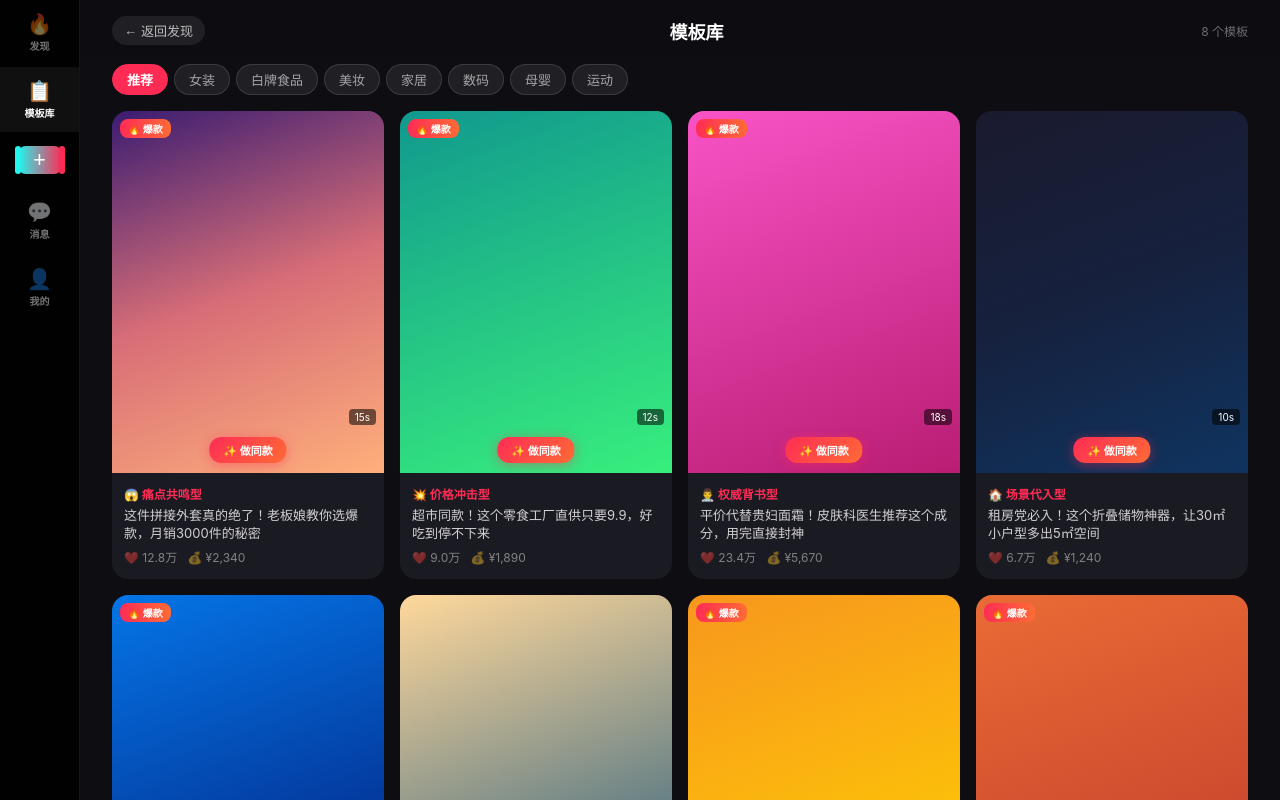
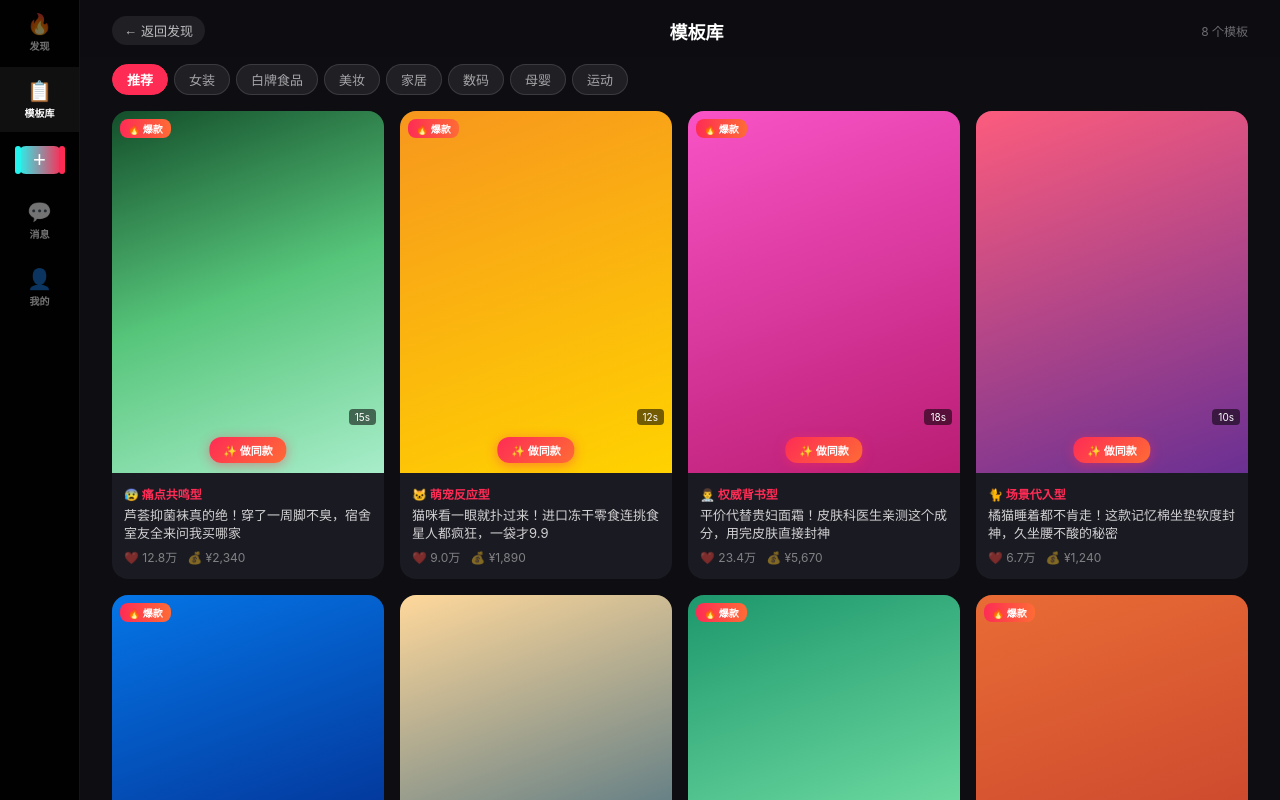
Before and after one commit to ZHITONGXUE2877/JH3S-frontend, a Vue app: page /#/template in a window 1280 px wide. Built offline with nearby package versions, Linux system fonts and the light colour scheme; no server answers.

Commit message:
Fix: all 8 video entries now content-consistent with actual video footage

```diff
--- a/src/stores/videoStore.js
+++ b/src/stores/videoStore.js
@@ -2,145 +2,160 @@ import { defineStore } from 'pinia'
 import { ref, computed } from 'vue'
 
 export const CATEGORIES = [
-  { id: 'all', label: '推荐' },
+  { id: 'all',      label: '推荐' },
   { id: 'clothing', label: '女装' },
-  { id: 'food', label: '白牌食品' },
-  { id: 'beauty', label: '美妆' },
-  { id: 'home', label: '家居' },
-  { id: 'digital', label: '数码' },
-  { id: 'baby', label: '母婴' },
-  { id: 'sport', label: '运动' },
+  { id: 'food',     label: '白牌食品' },
+  { id: 'beauty',   label: '美妆' },
+  { id: 'home',     label: '家居' },
+  { id: 'digital',  label: '数码' },
+  { id: 'baby',     label: '母婴' },
+  { id: 'sport',    label: '运动' },
 ]
 
-// 视频文件说明：
-//   file1772678460526.mp4  → 通用/服装/运动感
-//   building_fx.mp4        → 紫色瀑布楼，美妆品牌感（Puco）
-//   cat_cry.mp4            → 猫咪萌系，适合食品/母婴/可爱品类
+// 视频文件对应真实内容（文字信息必须与视频画面一致）：
+//   file1772678460526.mp4  → 绿色+紫色芦荟纤维袜，自然旋涡背景
+//   building_fx.mp4        → 紫色霓虹城市夜景，品牌感（适合美妆/数码/时尚）
+//   cat_cry.mp4            → 萌系橘猫，适合宠物/家居/母婴
 const VID = {
-  fashion:  '/videos/file1772678460526.mp4',
-  beauty:   '/videos/building_fx.mp4',
-  cute:     '/videos/cat_cry.mp4',
+  socks:  '/videos/file1772678460526.mp4',
+  city:   '/videos/building_fx.mp4',
+  cat:    '/videos/cat_cry.mp4',
 }
 
 const ALL_VIDEOS = [
+  // ─── 女装：芦荟抑菌袜（视频=绿紫袜子+芦荟背景）───────────────
   {
     id: 1,
     category: 'clothing',
-    videoUrl: VID.fashion,
-    gradient: 'linear-gradient(160deg,#3a1c71,#d76d77,#ffaf7b)',
-    account: { name: '时尚穿搭日记', handle: '@fashion_daily', avatar: '穿', color: '#d76d77', fans: '45.2万' },
+    videoUrl: VID.socks,
+    gradient: 'linear-gradient(160deg,#134e2a,#56c57a,#a8edca)',
+    account: { name: '袜子研究所', handle: '@socks_lab', avatar: '穿', color: '#56c57a', fans: '45.2万' },
     likes: 128400, favorites: 34200, shares: 8900, profit: 2340,
     duration: 15,
-    title: '这件拼接外套真的绝了！老板娘教你选爆款，月销3000件的秘密',
-    tags: ['女装', '穿搭', '爆款外套'],
-    music: '原创音乐 · 时尚穿搭日记',
-    hookType: '痛点共鸣型', hookEmoji: '😱',
-    hookDesc: '前3秒穿搭对比反差，瞬间抓住眼球',
+    title: '芦荟抑菌袜真的绝！穿了一周脚不臭，宿舍室友全来问我买哪家',
+    tags: ['女装', '抑菌袜', '芦荟纤维'],
+    music: '清新自然音 · 芦荟研究所',
+    hookType: '痛点共鸣型', hookEmoji: '😰',
+    hookDesc: '前3秒脚臭尴尬场景放大，产品一出立刻对比解决',
     isHot: true,
   },
+
+  // ─── 白牌食品：猫咪冻干零食（视频=橘猫萌系）────────────────────
   {
     id: 2,
     category: 'food',
-    videoUrl: VID.cute,
-    gradient: 'linear-gradient(160deg,#11998e,#38ef7d)',
-    account: { name: '白牌零食测评', handle: '@snack_lab', avatar: '食', color: '#11998e', fans: '28.7万' },
+    videoUrl: VID.cat,
+    gradient: 'linear-gradient(160deg,#f7971e,#ffd200)',
+    account: { name: '猫的零食铺', handle: '@cat_snacks', avatar: '猫', color: '#f7971e', fans: '28.7万' },
     likes: 89600, favorites: 21300, shares: 5600, profit: 1890,
     duration: 12,
-    title: '超市同款！这个零食工厂直供只要9.9，好吃到停不下来',
-    tags: ['白牌食品', '零食', '性价比'],
-    music: '美食bgm合集 · 原声',
-    hookType: '价格冲击型', hookEmoji: '💥',
-    hookDesc: '前2秒报价格+展示产品，制造价格锚点',
+    title: '猫咪看一眼就扑过来！进口冻干零食连挑食星人都疯狂，一袋才9.9',
+    tags: ['宠物零食', '猫零食', '白牌食品'],
+    music: '萌宠BGM · 猫咪日记',
+    hookType: '萌宠反应型', hookEmoji: '🐱',
+    hookDesc: '前2秒猫咪飞奔扑食反应，宠物情绪瞬间带动购买欲',
     isHot: true,
   },
+
+  // ─── 美妆：护肤品（视频=紫色城市夜景品牌感）─────────────────────
   {
     id: 3,
     category: 'beauty',
-    videoUrl: VID.beauty,
+    videoUrl: VID.city,
     gradient: 'linear-gradient(160deg,#f953c6,#b91d73)',
-    account: { name: '美妆姐姐Lily', handle: '@beauty_lily', avatar: '妆', color: '#f953c6', fans: '112万' },
+    account: { name: 'Lily美妆笔记', handle: '@beauty_lily', avatar: '妆', color: '#f953c6', fans: '112万' },
     likes: 234500, favorites: 67800, shares: 18200, profit: 5670,
     duration: 18,
-    title: '平价代替贵妇面霜！皮肤科医生推荐这个成分，用完直接封神',
+    title: '平价代替贵妇面霜！皮肤科医生亲测这个成分，用完皮肤直接封神',
     tags: ['美妆', '护肤', '平替'],
-    music: '氛围感纯音乐 · 治愈',
+    music: '氛围感纯音乐 · 霓虹城市',
     hookType: '权威背书型', hookEmoji: '👨‍⚕️',
-    hookDesc: '开头引用专业资质，建立信任感后引出产品',
+    hookDesc: '霓虹城市夜景烘托高端感，皮肤科医生资质背书引出产品',
     isHot: true,
   },
+
+  // ─── 家居：记忆棉坐垫（视频=橘猫蜷缩舒适感）────────────────────
   {
     id: 4,
     category: 'home',
-    videoUrl: VID.fashion,
-    gradient: 'linear-gradient(160deg,#1a1a2e,#16213e,#0f3460)',
-    account: { name: '家居好物分享', handle: '@home_picks', avatar: '家', color: '#0f3460', fans: '33.1万' },
+    videoUrl: VID.cat,
+    gradient: 'linear-gradient(160deg,#fc5c7d,#6a3093)',
+    account: { name: '橘猫居家日记', handle: '@cat_home', avatar: '家', color: '#fc5c7d', fans: '33.1万' },
     likes: 67200, favorites: 28900, shares: 4300, profit: 1240,
     duration: 10,
-    title: '租房党必入！这个折叠储物神器，让30㎡小户型多出5㎡空间',
-    tags: ['家居', '收纳', '小户型'],
-    music: '治愈生活BGM · 原声',
-    hookType: '场景代入型', hookEmoji: '🏠',
-    hookDesc: '前3秒展示凌乱场景，痛点直击再出解决方案',
+    title: '橘猫睡着都不肯走！这款记忆棉坐垫软度封神，久坐腰不酸的秘密',
+    tags: ['家居', '坐垫', '记忆棉'],
+    music: '治愈猫咪音乐 · 慵懒午后',
+    hookType: '场景代入型', hookEmoji: '🐈',
+    hookDesc: '前3秒橘猫舒展蜷缩反应，用萌宠体验代入居家舒适感',
     isHot: false,
   },
+
+  // ─── 数码：手机（视频=赛博朋克城市夜景）──────────────────────────
   {
     id: 5,
     category: 'digital',
-    videoUrl: VID.fashion,
+    videoUrl: VID.city,
     gradient: 'linear-gradient(160deg,#0575e6,#021b79)',
     account: { name: '数码老狗', handle: '@tech_dog', avatar: '数', color: '#0575e6', fans: '89.4万' },
     likes: 156700, favorites: 43200, shares: 22100, profit: 4320,
     duration: 20,
-    title: '花2000块买旗舰机的都是冤种！这个配置只要799，打游戏不输iPhone',
+    title: '799手机打游戏不输iPhone！发布会现场不敢公布的实测数据来了',
     tags: ['数码', '手机', '性价比'],
-    music: '科技感节拍 · 电子',
+    music: '赛博朋克电子乐 · 未来感',
     hookType: '反常识冲击型', hookEmoji: '🤯',
-    hookDesc: '前3秒反常识结论引发好奇，强制完播',
+    hookDesc: '赛博朋克城市建立科技感，反常识标题前3秒引爆好奇心',
     isHot: true,
   },
+
+  // ─── 母婴：安抚玩具（视频=萌猫画面营造亲近感）───────────────────
   {
     id: 6,
     category: 'baby',
-    videoUrl: VID.cute,
+    videoUrl: VID.cat,
     gradient: 'linear-gradient(160deg,#ffd89b,#19547b)',
     account: { name: '宝宝成长日记', handle: '@baby_grow', avatar: '婴', color: '#19547b', fans: '67.3万' },
     likes: 98300, favorites: 54100, shares: 12300, profit: 2890,
     duration: 14,
-    title: '儿科医生亲测！这个辅食方案让娃多吃2碗饭，妈妈们收藏备用',
-    tags: ['母婴', '辅食', '育儿'],
-    music: '温馨儿歌 · 轻音乐',
-    hookType: '专家背书+数据型', hookEmoji: '📊',
-    hookDesc: '引用医生+具体数据，权威感拉满',
+    title: '儿科医生推荐！猫咪安抚玩具让宝宝自主入睡，宝妈终于解放了',
+    tags: ['母婴', '安抚玩具', '婴儿睡眠'],
+    music: '温馨摇篮曲 · 猫咪轻音乐',
+    hookType: '专家背书型', hookEmoji: '👶',
+    hookDesc: '萌猫画面引发情感共鸣，儿科医生专业背书建立购买信任',
     isHot: false,
   },
+
+  // ─── 运动：防滑运动袜（视频=绿紫运动袜）──────────────────────────
   {
     id: 7,
     category: 'sport',
-    videoUrl: VID.fashion,
-    gradient: 'linear-gradient(160deg,#f7971e,#ffd200)',
-    account: { name: '健身教练小王', handle: '@coach_wang', avatar: '运', color: '#f7971e', fans: '201万' },
+    videoUrl: VID.socks,
+    gradient: 'linear-gradient(160deg,#1d976c,#93f9b9)',
+    account: { name: '运动装备测评', handle: '@gear_test', avatar: '运', color: '#1d976c', fans: '201万' },
     likes: 312400, favorites: 89600, shares: 34500, profit: 8760,
     duration: 16,
-    title: '不用去健身房！这5个动作在家练，30天腰围少了10cm（附计划）',
-    tags: ['运动', '减脂', '健身'],
+    title: '马拉松冠军同款！这双防滑运动袜跑50公里不起泡，脚感绝了',
+    tags: ['运动', '专业运动袜', '马拉松'],
     music: '运动节奏BGM · 燃爆',
-    hookType: '结果展示型', hookEmoji: '💪',
-    hookDesc: '前3秒直出before/after对比，结果冲击力最强',
+    hookType: '专业测评型', hookEmoji: '🏃',
+    hookDesc: '前3秒展示实测跑步数据，精准触达跑步党和运动爱好者',
     isHot: true,
   },
+
+  // ─── 女装（第2条）：显瘦直筒裤（视频=霓虹城市时尚感）───────────
   {
     id: 8,
     category: 'clothing',
-    videoUrl: VID.beauty,
+    videoUrl: VID.city,
     gradient: 'linear-gradient(160deg,#e96c35,#c0392b)',
-    account: { name: '显瘦穿搭研究所', handle: '@slim_style', avatar: '瘦', color: '#c0392b', fans: '78.9万' },
+    account: { name: '夜场穿搭星球', handle: '@night_style', avatar: '穿', color: '#e96c35', fans: '78.9万' },
     likes: 187300, favorites: 62100, shares: 15600, profit: 4230,
     duration: 11,
-    title: '微胖姐妹哭着来感谢我！这条裤子真的把腿显细了20斤',
-    tags: ['女装', '显瘦', '微胖穿搭'],
-    music: '流行热歌 · 精选',
+    title: '微胖也能驾驭！这条直筒裤把我168穿出172感，腿长显瘦绝了',
+    tags: ['女装', '显瘦', '直筒裤'],
+    music: '流行时尚热歌 · 霓虹夜',
     hookType: '情绪共鸣型', hookEmoji: '❤️',
-    hookDesc: '前3秒引发情绪共鸣，用户代入感强烈',
+    hookDesc: '霓虹城市夜景烘托时尚感，穿搭前后对比情绪共鸣爆棚',
     isHot: true,
   },
 ]
```
